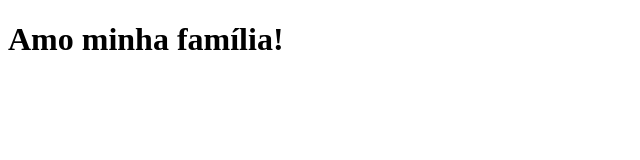
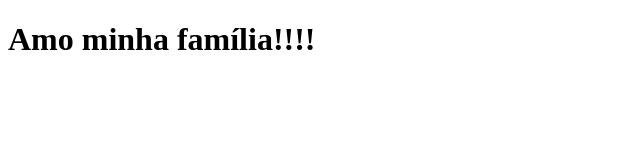
Before and after one commit to ogerenciador/clone-tabnews, a Next.js app: page / in a window 1280 px wide. Shown: the top 160 px of the page, without its empty margins (0-640 px from the left). Built offline with nearby package versions, Linux system fonts and the light colour scheme.

Commit message:
Atualiza frase

```diff
--- a/pages/index.js
+++ b/pages/index.js
@@ -1,5 +1,5 @@
 function Home(){
-    return <h1>Amo minha família!</h1>
+    return <h1>Amo minha família!!!!</h1>
 }
 
 export default Home;
```
